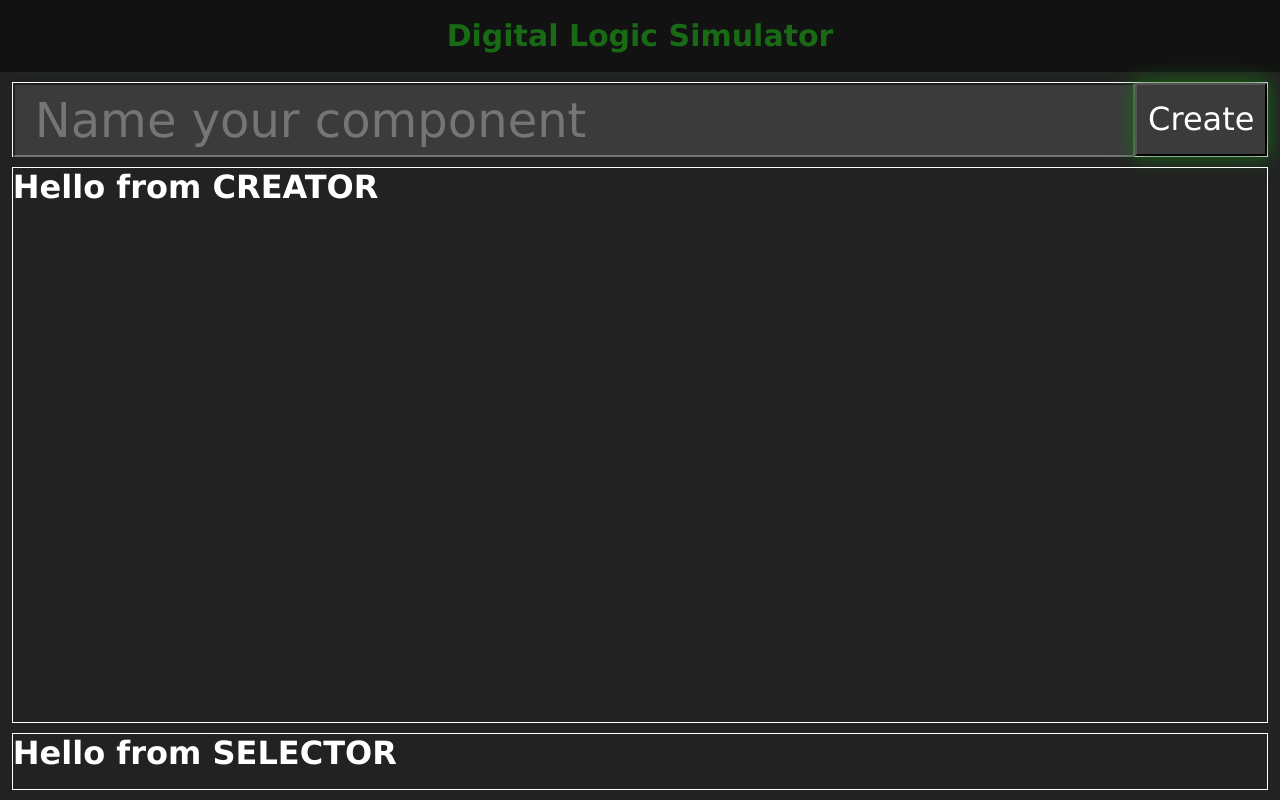
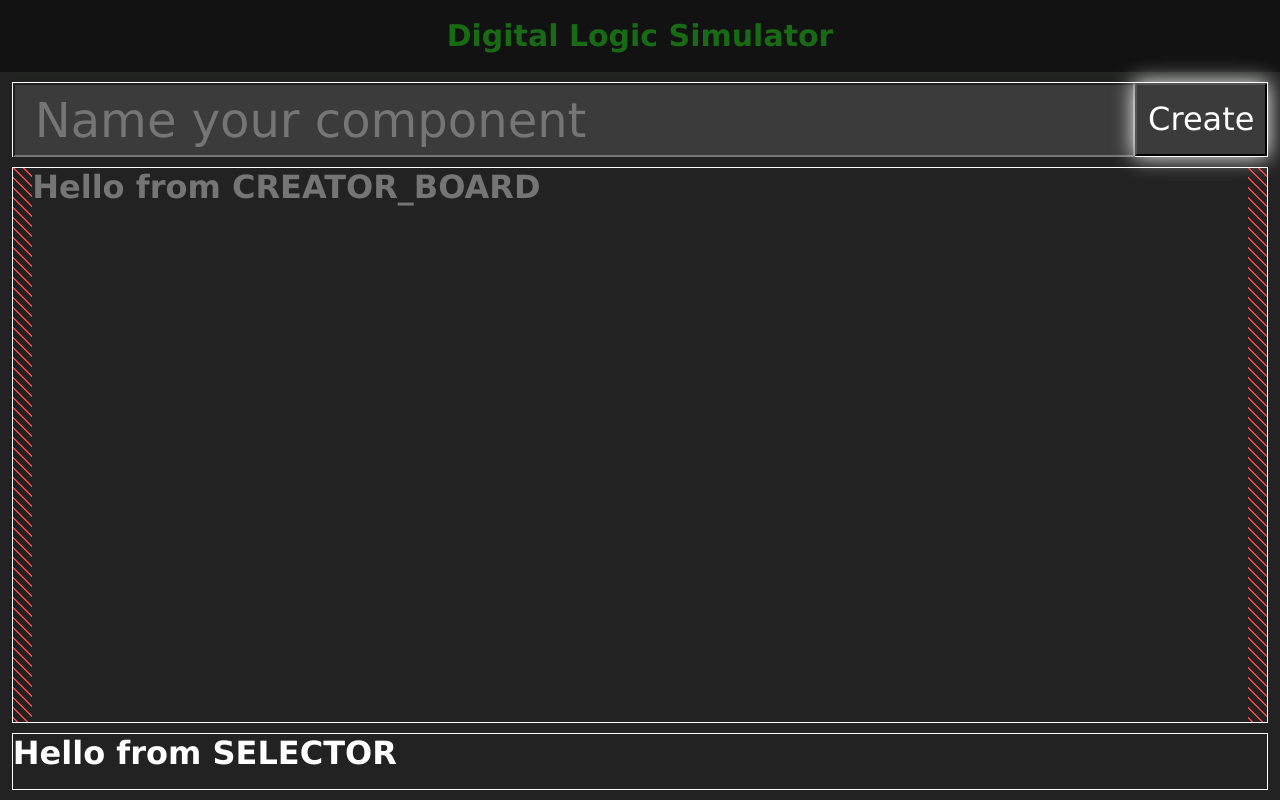
Before and after one commit to NeoCephei/digital_logic_simulator, a React (Create React App) app in the folder client/: page / in a window 1280 px wide. Built offline with nearby package versions, Linux system fonts and the light colour scheme.

Commit message:
feat: activating inputs

```diff
--- a/client/src/components/dashboard/lc_creator/creator_board/creator_board.css
+++ b/client/src/components/dashboard/lc_creator/creator_board/creator_board.css
@@ -0,0 +1,11 @@
+.creator_board{
+  width: 100%;
+  height: 100%;
+  /* background-color: #3B3B3B; */
+  background-color: transparent;
+}
+
+.creator_board > h1 {
+  color: #757575;
+  margin: auto;
+}
--- a/client/src/components/dashboard/lc_creator/creator_board/creator_board.js
+++ b/client/src/components/dashboard/lc_creator/creator_board/creator_board.js
@@ -0,0 +1,14 @@
+import './creator_board.css'
+import React from 'react'
+
+
+function CreatorBoard (props) {
+
+  return (
+    <div className="creator_board">
+      <h1>Hello from CREATOR_BOARD</h1>
+    </div>
+  )
+}
+
+export default CreatorBoard;
--- a/client/src/components/dashboard/lc_creator/creator_inputs/creator_inputs.css
+++ b/client/src/components/dashboard/lc_creator/creator_inputs/creator_inputs.css
@@ -0,0 +1,14 @@
+.creator_inputs {
+  position: relative;
+}
+.input_circle{
+  position: absolute;
+  width: 20px;
+  height: 20px;
+  border-radius: 100%;
+  background-color: #fff;
+}
+
+.circle_activated{
+  background-color: #ec2239;
+}
--- a/client/src/components/dashboard/lc_creator/creator_inputs/creator_inputs.js
+++ b/client/src/components/dashboard/lc_creator/creator_inputs/creator_inputs.js
@@ -0,0 +1,42 @@
+import './creator_inputs.css'
+import React, {useState} from 'react'
+
+
+function CreatorInputs (props) {
+
+  const [inputs, setInputs] = useState([])
+
+  function customFn (e) {
+    if(e.target.className === 'input_circle') {
+      console.log(e)
+      const dotIndex = e.target.attributes.dot_id.value;
+
+
+    } else {
+      //Position of mouse - parentDiv offsetTop - circle.height/2
+      const relativeTop = e.clientY - e.target.offsetTop - 10;
+      const newDot = {top: relativeTop, left: '-10px', activated: false}
+      setInputs([...inputs, newDot]);
+    }
+  }
+
+  return (
+    <div className="creator_inputs creator_redzone" onClick={customFn}>
+      {inputs.map((dot,index) => {
+        return (
+          <div
+            key = {index}
+            dot_id = {index}
+            className = {!dot.activated ? 'input_circle' : 'input_circle circle_activated'}
+            style = {{
+              top: dot.top,
+              left: dot.left,
+              }}>
+          </div>
+        )
+      })}
+    </div>
+  )
+}
+
+export default CreatorInputs;
--- a/client/src/components/dashboard/lc_creator/creator_outputs/creator_outputs.js
+++ b/client/src/components/dashboard/lc_creator/creator_outputs/creator_outputs.js
@@ -0,0 +1,13 @@
+import './creator_outputs.css'
+import React from 'react'
+
+
+function CreatorOutputs (props) {
+
+  return (
+    <div className="creator_outputs creator_redzone">
+    </div>
+  )
+}
+
+export default CreatorOutputs;
--- a/client/src/components/dashboard/lc_creator/lc_creator.css
+++ b/client/src/components/dashboard/lc_creator/lc_creator.css
@@ -1,10 +1,26 @@
 .lc_creator{
   display: flex;
   flex-direction: row;
-
+  justify-content: space-between;
 
   border: 1px solid #fff;
   width: 98vw;
   height: 100%;
   margin: 0 auto;
 }
+
+.creator_redzone{
+  height: 100%;
+  width: 20px;
+  opacity: 1;
+  background-size: 10px 10px;
+  background-image: repeating-linear-gradient(
+    45deg,
+    #f74545 0,
+    #f74545 1px,
+    #ffffff00 0,
+    #ffffff00 50%);
+}
+.creator_redzone:hover{
+  cursor: pointer;
+}
--- a/client/src/components/dashboard/lc_creator/lc_creator.js
+++ b/client/src/components/dashboard/lc_creator/lc_creator.js
@@ -6,12 +6,18 @@
 /*
 LC board/creator ---> This one have 3 sections (input, board, output)
 */
+import CreatorInputs from './creator_inputs/creator_inputs'
+import CreatorBoard from './creator_board/creator_board'
+import CreatorOutputs from './creator_outputs/creator_outputs'
+
 
 function LcCreator (props) {
 
   return (
     <div className="lc_creator">
-      <h1>Hello from CREATOR</h1>
+      <CreatorInputs />
+      <CreatorBoard />
+      <CreatorOutputs />
     </div>
   )
 }
--- a/client/src/components/dashboard/lc_form/lc_form.css
+++ b/client/src/components/dashboard/lc_form/lc_form.css
@@ -27,7 +27,8 @@
   height: 100%;
   width: 150px;
   background-color: transparent;
-  box-shadow: 0px 0px 20px 1px #186A14;
+  /* box-shadow: 0px 0px 20px 1px #186A14; */
+  box-shadow: 0px 0px 20px 1px #fff;
   color:#ffffff;
   font-size: xx-large;
 }
```
